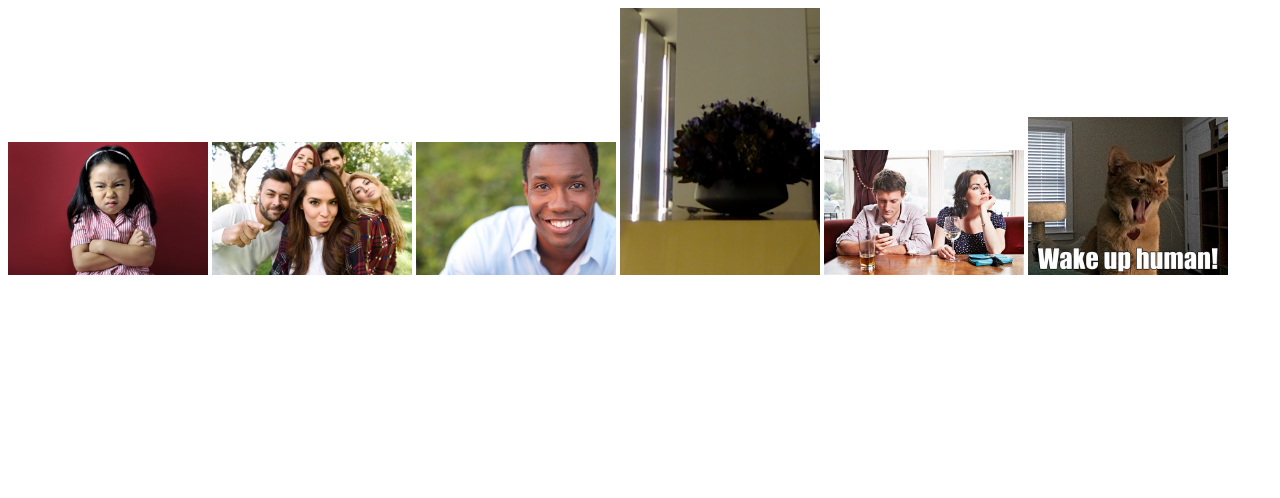
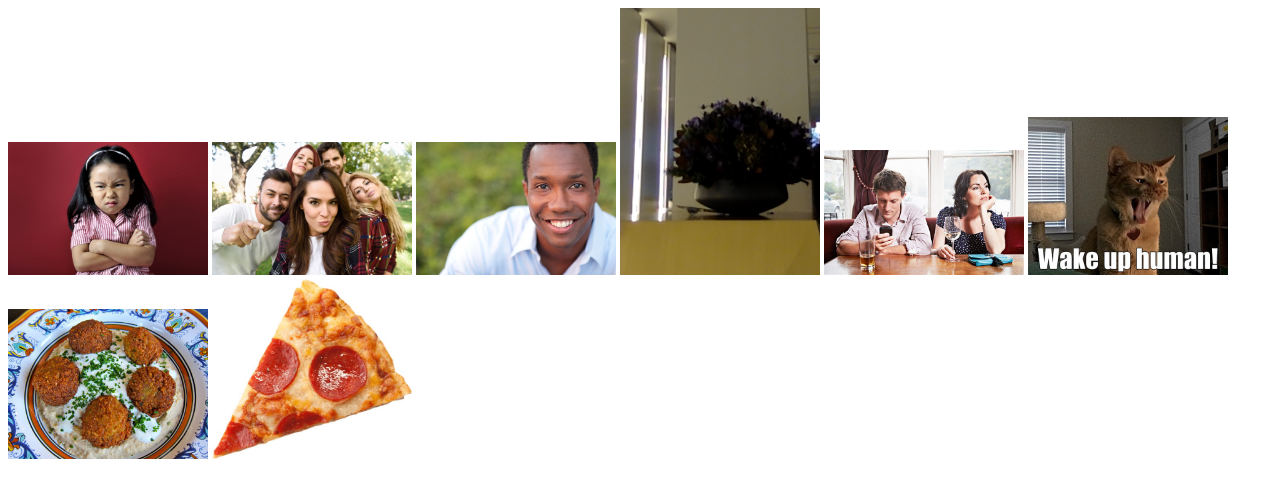
Before and after one commit to raygeeknyc/faceme, a plain HTML site: page resources/index.html in a window 1280 px wide. Drawn offline with Linux system fonts and the light colour scheme.

Commit message:
Update index.html

```diff
--- a/resources/index.html
+++ b/resources/index.html
@@ -7,5 +7,7 @@
 <img src="./lobby.png" width=200>
 <img src="./phone-addicts.jpg" width=200>
 <img src="./wakeupcat.jpg" width=200>
+<img src="./Falafel.jpg" width=200>
+<img src="./pizza.jpg" width=200>
 </body>
 </html>
```
